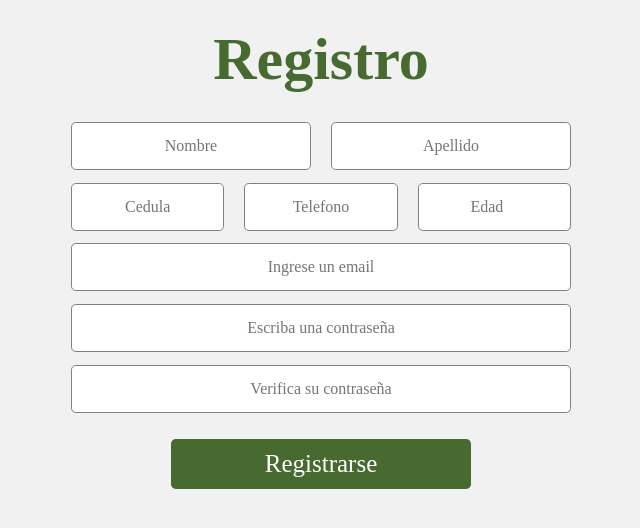
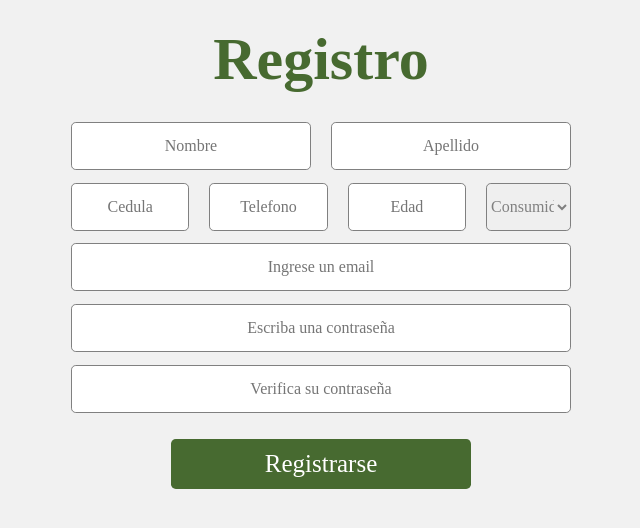
Before and after one commit to NanaBru/Chamba, a PHP site: page /frontend/registro.html in a window 1280 px wide. Shown: the part 82-610 px from the top of the page, without its empty margins (319-959 px from the left). Run offline with PHP 8.4, Linux system fonts and the light colour scheme; some libraries are stand-ins or nearby versions; some web fonts are replaced.

Commit message:
v0.6 Rol

```diff
--- a/backend/datos.sql
+++ b/backend/datos.sql
@@ -4,6 +4,7 @@ create table usuario(
     apellido varchar(50) NOT NULL,
     edad int(2) NOT NULL CHECK (edad >= 1 AND edad <= 100),
     telefono int(9) NOT NULL,
+    rol varchar(50) NOT NULL,
     email varchar(50) UNIQUE NOT NULL,
     password varchar(255) NOT NULL
 
--- a/frontend/estilos/registro.css
+++ b/frontend/estilos/registro.css
@@ -3,6 +3,7 @@
     box-sizing: border-box;
     font-family: Montserrat;
 }
+
 
 @font-face {
     font-family: Montserrat;
@@ -67,6 +68,18 @@ form {
     width: 100%;
     height: 3em;
 }
+select{
+    width: 100%;
+    height: auto;
+    max-width: 500px;
+    color: gray;
+    margin-top: 0.8rem;
+    border-radius: 0.3rem;
+    border: 1px solid grey;
+    font-size: 1rem;
+    text-align: center;
+}
+
 
 input {
     width: 100%;
--- a/frontend/registro.html
+++ b/frontend/registro.html
@@ -46,7 +46,7 @@
 
             <div class="modal-nombre">
                 <input type="text" name="nombre" id="nombre" maxlength="30" minlength="3" title="Nombre de usuario"
-                    placeholder="Nombre" onkeydown="noEspacios(event)" required>
+                    placeholder="Nombre" onkeydown="noEspacios(event), soloLetras(event)" required>
 
                 <input type="text" name="apellido" id="apellido" maxlength="30" minlength="3"
                     title="Apellido de usuario" placeholder="Apellido" onkeydown="noEspacios(event)" required>
@@ -54,15 +54,25 @@
             </div>
 
             <div class="moodal-cedula">
-                <input class="cte" type="text" name="cedula" id="cedula" maxlength="30" minlength="3"
-                    title="cedula de usuario" placeholder="Cedula" onkeydown="noEspacios(event)" required>
+                <input class="cte" type="text" name="cedula" id="cedula" maxlength="8" minlength="8"
+                    title="cedula de usuario" placeholder="Cedula" onkeydown="noEspacios(event)"
+                    oninput="this.value = this.value.replace(/[^0-9]/g, '')" required>
 
-                <input class="cte" type="text" name="telefono" id="telefono" maxlength="30" minlength="3"
-                    title="Telefono de usuario" placeholder="Telefono" onkeydown="noEspacios(event)" required>
+                <input class="cte" type="text" name="telefono" id="telefono" maxlength="9" minlength="9"
+                    title="Telefono de usuario" placeholder="Telefono" onkeydown="noEspacios(event)"
+                    oninput="this.value = this.value.replace(/[^0-9]/g, '')" required>
 
-                <input class="cte" type="number" name="edad" id="edad" min="18" max="99" maxlength="30" minlength="3"
-                    title="edad de usuario" placeholder="Edad" onkeydown="noEspacios(event)" required>
+                <input class="cte" type="text" name="edad" id="edad" min="18" max="99" maxlength="2" minlength="2"
+                    title="edad de usuario" placeholder="Edad" onkeydown="noEspacios(event)"
+                    oninput="this.value = this.value.replace(/[^0-9]/g, '')" required>
+
+                <select  class="cte" name="rol">
+                    <option value="Consumidor">Consumidor</option>
+                    <option value="Proveedor">Proveedor</option>
+                </select>
+
             </div>
+
 
 
             <input class="input11" type="email" name="email" id="email" placeholder="Ingrese un email"
@@ -90,10 +100,23 @@
 
 
     <script>
+        function noEspacios(event) {
+            if (event.key === ' ' || event.key === 'Spacebar') {
+                event.preventDefault();
+            }
+        }
         function toggleMenu() {
             const nav = document.getElementById("navLinks");
             nav.classList.toggle("show");
         }
+        function soloLetras(event) {
+
+            if (/^[0-9]$/.test(event.key)) {
+
+                event.preventDefault();
+            }
+        }
+
     </script>
 
 
```
Also changed, not shown: backend/app/inicio.php (+15 -3 lines), backend/registro.php (+4 -5 lines), backend/usuario/perfil.php (+7 -5 lines). Lines whose indentation alone changed are shown as unchanged.
